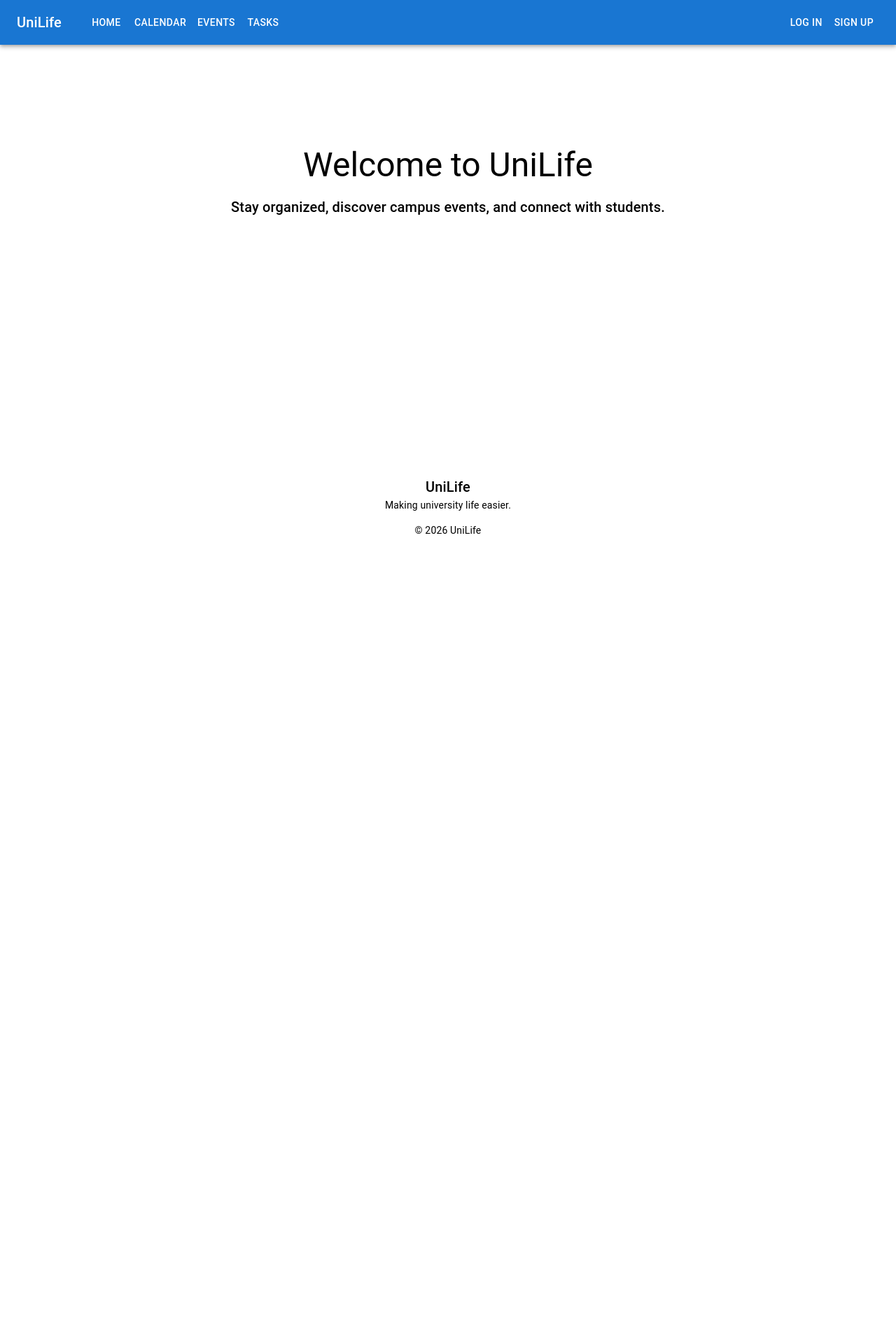
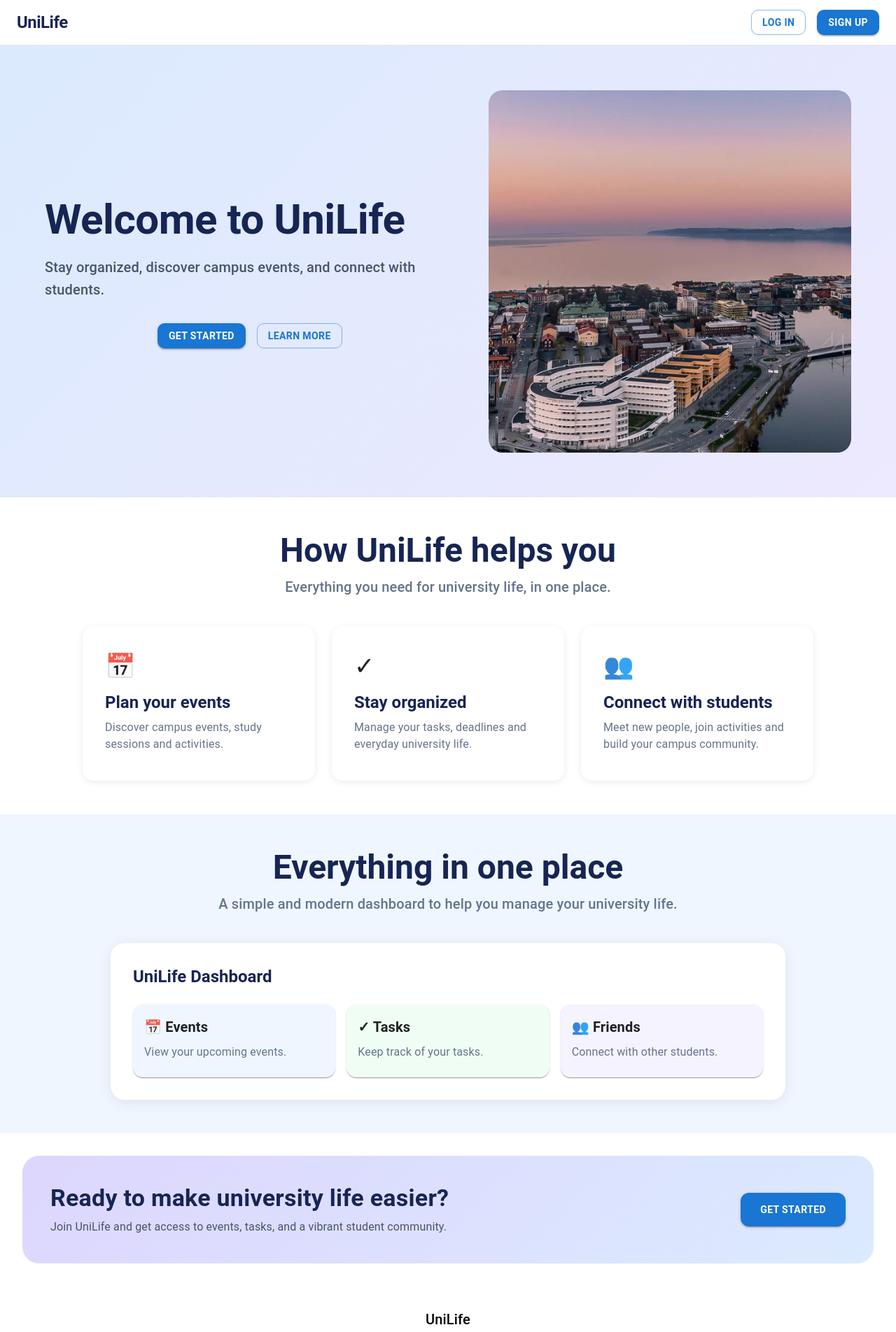
Before and after one commit to marinaalr/UniLife, a React (Create React App) app: page / in a window 1280 px wide. Shown: the top 1904 px of the page at 70% size. Before the commit the page ends 800 px from the top, so only its background shows below. Built offline with nearby package versions, Linux system fonts and the light colour scheme.

Commit message:
Add UniLife homepage design

```diff
--- a/src/views/HomePage.js
+++ b/src/views/HomePage.js
@@ -1,8 +1,9 @@
 // Import the Navbar component
 import Navbar from './components/Navbar';
+import universityImage from '../assets/university.jpg';
 
 // Import Material UI components
-import { Container, Box, Typography } from '@mui/material';
+import { Box, Typography, Button, Card, CardContent} from '@mui/material';
 
 
 // Create the HomePage component
@@ -21,34 +22,427 @@ function HomePage() {
       {/* Show the navbar */}
       <Navbar />
 
-
-      {/* MAIN CONTENT */}
-      <Container>
-
         {/* Center the welcome text */}
         <Box
           sx={{
-            marginTop: 18,
-            textAlign: 'center'
+            background: "linear-gradient(135deg, #dbeafe, #ede9fe)",
+            padding: 8,
+            display: "flex",
+            alignItems: "center",
+            justifyContent: "space-between",
+            gap: 6
           }}
         >
 
+        <Box>
           {/* Main heading */}
-          <Typography variant="h3">
+          <Typography variant="h2" sx= {{ fontWeight: 700, color: "#172554" }}>
             Welcome to UniLife
           </Typography>
 
           {/* Short description */}
           <Typography
             variant="h6"
-            sx={{ marginTop: 2 }}
+            sx={{ marginTop: 2, color: "#475569"}}
           >
             Stay organized, discover campus events, and connect with students.
           </Typography>
 
+        <Box
+            sx={{
+              display: "flex",
+              justifyContent: "center",
+              gap: 2,
+              marginTop: 4
+            }}
+          >
+            <Button
+               variant="contained"
+               sx={{ borderRadius: "10px", fontWeight: 600 }}
+            >
+              Get Started
+            </Button>
+
+          <Button variant="outlined" sx={{ borderRadius: "10px", fontWeight: 600}}>
+            Learn More
+          </Button>
+        </Box>
+      </Box>
+
+      <Box
+        component="img"
+        src={universityImage}
+        alt="University"
+        sx={{
+          width: "45%",
+          borderRadius: "20px",
+          objectFit: "cover"
+        }}
+      />
+    </Box>
+
+          {/* FEATURE SECTION */}
+      <Box
+        sx={{
+          padding: 6,
+          backgroundColor: "#ffffff"
+        }}
+      >
+
+        {/* Section heading */}
+        <Typography
+          variant="h3"
+          sx={{
+            textAlign: "center",
+            fontWeight: 700,
+            color: "#172554"
+          }}
+        >
+          How UniLife helps you
+        </Typography>
+
+        <Typography
+          variant="h6"
+          sx={{
+            textAlign: "center",
+            marginTop: 1,
+            color: "#64748b"
+          }}
+        >
+          Everything you need for university life, in one place.
+        </Typography>
+
+        {/* Feature cards */}
+        <Box
+          sx={{
+            display: "flex",
+            justifyContent: "center",
+            gap: 3,
+            marginTop: 5
+          }}
+        >
+
+          {/* Events */}
+          <Card
+            sx={{
+              width: 300,
+              borderRadius: "16px",
+              padding: 2,
+              boxShadow: "0 2px 10px rgba(0,0,0,0.08)"
+            }}
+          >
+            <CardContent>
+
+              <Typography
+                sx={{
+                  fontSize: "35px",
+                  marginBottom: 1
+                }}
+              >
+                📅
+              </Typography>
+
+              <Typography
+                variant="h5"
+                sx={{
+                  fontWeight: 700,
+                  color: "#172554"
+                }}
+              >
+                Plan your events
+              </Typography>
+
+              <Typography
+                sx={{
+                  marginTop: 1,
+                  color: "#64748b"
+                }}
+              >
+                Discover campus events, study sessions and activities.
+              </Typography>
+
+            </CardContent>
+          </Card>
+
+
+          {/* Organization */}
+          <Card
+            sx={{
+              width: 300,
+              borderRadius: "16px",
+              padding: 2,
+              boxShadow: "0 2px 10px rgba(0,0,0,0.08)"
+            }}
+          >
+            <CardContent>
+
+              <Typography
+                sx={{
+                  fontSize: "35px",
+                  marginBottom: 1
+                }}
+              >
+                ✓
+              </Typography>
+
+              <Typography
+                variant="h5"
+                sx={{
+                  fontWeight: 700,
+                  color: "#172554"
+                }}
+              >
+                Stay organized
+              </Typography>
+
+              <Typography
+                sx={{
+                  marginTop: 1,
+                  color: "#64748b"
+                }}
+              >
+                Manage your tasks, deadlines and everyday university life.
+              </Typography>
+
+            </CardContent>
+          </Card>
+
+
+          {/* Connect */}
+          <Card
+            sx={{
+              width: 300,
+              borderRadius: "16px",
+              padding: 2,
+              boxShadow: "0 2px 10px rgba(0,0,0,0.08)"
+            }}
+          >
+            <CardContent>
+
+              <Typography
+                sx={{
+                  fontSize: "35px",
+                  marginBottom: 1
+                }}
+              >
+                👥
+              </Typography>
+
+              <Typography
+                variant="h5"
+                sx={{
+                  fontWeight: 700,
+                  color: "#172554"
+                }}
+              >
+                Connect with students
+              </Typography>
+
+              <Typography
+                sx={{
+                  marginTop: 1,
+                  color: "#64748b"
+                }}
+              >
+                Meet new people, join activities and build your campus community.
+              </Typography>
+
+            </CardContent>
+          </Card>
+
+        </Box>
+      </Box>
+
+            {/* DASHBOARD PREVIEW */}
+      <Box
+        sx={{
+          padding: 6,
+          backgroundColor: "#eff6ff",
+          textAlign: "center"
+        }}
+      >
+
+        {/* Section heading */}
+        <Typography
+          variant="h3"
+          sx={{
+            fontWeight: 700,
+            color: "#172554"
+          }}
+        >
+          Everything in one place
+        </Typography>
+
+        <Typography
+          variant="h6"
+          sx={{
+            marginTop: 1,
+            color: "#64748b"
+          }}
+        >
+          A simple and modern dashboard to help you manage your university life.
+        </Typography>
+
+        {/* Dashboard preview */}
+        <Box
+          sx={{
+            maxWidth: 900,
+            margin: "40px auto 0",
+            backgroundColor: "#ffffff",
+            borderRadius: "20px",
+            padding: 4,
+            boxShadow: "0 4px 20px rgba(0,0,0,0.08)",
+            textAlign: "left"
+          }}
+        >
+
+          {/* Dashboard title */}
+          <Typography
+            variant="h5"
+            sx={{
+              fontWeight: 700,
+              color: "#172554",
+              marginBottom: 3
+            }}
+          >
+            UniLife Dashboard
+          </Typography>
+
+          {/* Dashboard cards */}
+          <Box
+            sx={{
+              display: "flex",
+              gap: 2
+            }}
+          >
+
+            <Card
+              sx={{
+                flex: 1,
+                borderRadius: "14px",
+                backgroundColor: "#eff6ff"
+              }}
+            >
+              <CardContent>
+                <Typography
+                  variant="h6"
+                  sx={{ fontWeight: 700 }}
+                >
+                  📅 Events
+                </Typography>
+
+                <Typography
+                  sx={{
+                    marginTop: 1,
+                    color: "#64748b"
+                  }}
+                >
+                  View your upcoming events.
+                </Typography>
+              </CardContent>
+            </Card>
+
+            <Card
+              sx={{
+                flex: 1,
+                borderRadius: "14px",
+                backgroundColor: "#f0fdf4"
+              }}
+            >
+              <CardContent>
+                <Typography
+                  variant="h6"
+                  sx={{ fontWeight: 700 }}
+                >
+                  ✓ Tasks
+                </Typography>
+
+                <Typography
+                  sx={{
+                    marginTop: 1,
+                    color: "#64748b"
+                  }}
+                >
+                  Keep track of your tasks.
+                </Typography>
+              </CardContent>
+            </Card>
+
+            <Card
+              sx={{
+                flex: 1,
+                borderRadius: "14px",
+                backgroundColor: "#f5f3ff"
+              }}
+            >
+              <CardContent>
+                <Typography
+                  variant="h6"
+                  sx={{ fontWeight: 700 }}
+                >
+                  👥 Friends
+                </Typography>
+
+                <Typography
+                  sx={{
+                    marginTop: 1,
+                    color: "#64748b"
+                  }}
+                >
+                  Connect with other students.
+                </Typography>
+              </CardContent>
+            </Card>
+          </Box>
+        </Box>
+      </Box>
+
+      {/* CALL TO ACTION */}
+      <Box
+        sx={{
+          margin: 4,
+          padding: 5,
+          borderRadius: "24px",
+          background: "linear-gradient(135deg, #ddd6fe, #dbeafe)",
+          display: "flex",
+          alignItems: "center",
+          justifyContent: "space-between",
+          gap: 3
+        }}
+      >
+        <Box>
+          <Typography
+            variant="h4"
+            sx={{
+              fontWeight: 700,
+              color: "#172554"
+            }}
+          >
+            Ready to make university life easier?
+          </Typography>
+
+          <Typography
+            sx={{
+              marginTop: 1,
+              color: "#475569"
+            }}
+          >
+            Join UniLife and get access to events, tasks, and a vibrant student community.
+          </Typography>
         </Box>
 
-      </Container>
+        <Button
+          variant="contained"
+          sx={{
+            borderRadius: "12px",
+            padding: "12px 28px",
+            fontWeight: 700,
+            whiteSpace: "nowrap"
+          }}
+        >
+          Get Started
+        </Button>
+      </Box>
 
 
       {/* FOOTER */}
--- a/src/views/components/Navbar.js
+++ b/src/views/components/Navbar.js
@@ -8,35 +8,46 @@ function Navbar () {
     return (
          //The bar at the top of the page
          //JSX: What should be shown under
-        <AppBar position="static">
+        <AppBar position="static"
+        elevation={0}
+        sx={{
+            backgroundColor: "#ffffff",
+            color: "#172554",
+            borderBottom: "1px solid #e5e7eb"
+        }}
+        >
             <Toolbar>
 
                 {/* Website name */}
                 {/* Add space between UniLife and the navigation buttons */}
-                <Typography variant="h6" sx={{ marginRight: 4 }}>
+                <Typography variant="h6" sx={{ fontWeight: 700, fontSize: "1.5rem", letterSpacing: "-0.5px"}}>
                 UniLife
                 </Typography>
-
-                {/* Navigation Buttons */}
-                <Button color="inherit">Home</Button>
-                <Button color="inherit">Calendar</Button>
-                <Button color="inherit">Events</Button>
-                <Button color="inherit">Tasks</Button>
-
 
                 {/* Push login buttons to the right */}
                 <Box sx={{ marginLeft: 'auto' }}>  {/*bobxen trycks så långs åt häger som möjligt*/}
                     <Button
-                      color="inherit"
+                      variant="outlined"
                       component={Link}
                       to="/login"
+                      sx={{
+                        marginRight: 2,
+                        borderRadius: "10px",
+                        textTransform: "uppercase",
+                        fontWeight: 600
+                    }}
                     >
                         Log in
                    </Button>
                    <Button
-                      color="inherit"
+                      variant="contained"
                       component={Link}
                       to="/register"
+                      sx={{
+                        borderRadius: "10px",
+                        textTransform: "uppercase",
+                        fontWeight: 600
+                      }}
                     >
                         Sign up
                     </Button>
```
Also changed, not shown: src/assets/university.jpg (added).
